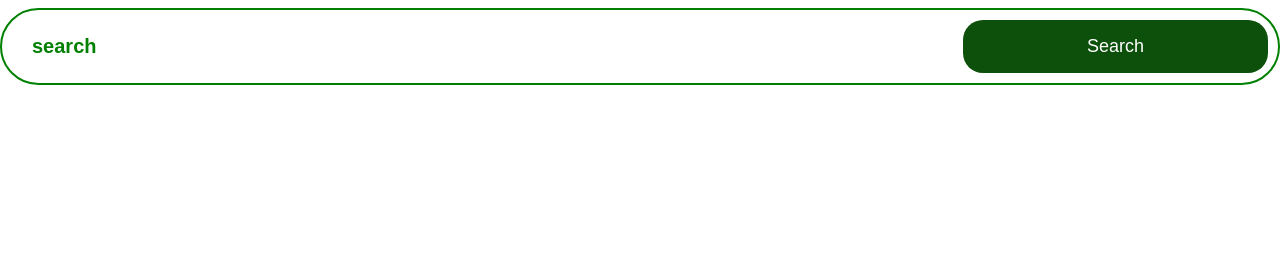
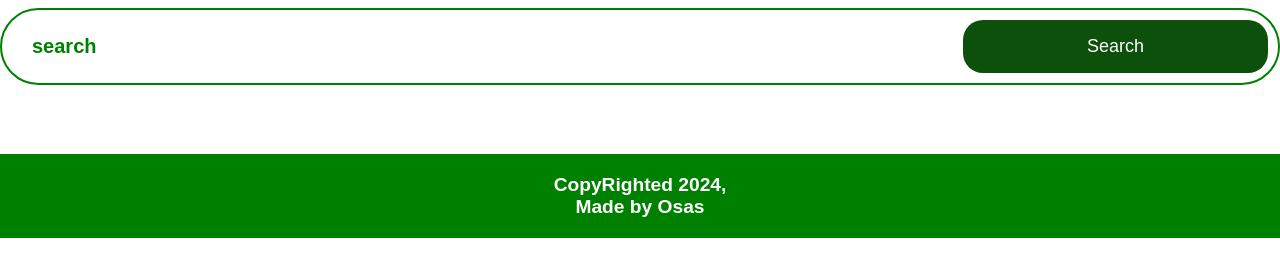
Before and after one commit to wisdomdevop/food, a plain HTML site: page index.html in a window 1280 px wide. Shown: the part 186-462 px from the top of the page. Drawn offline with Linux system fonts and the light colour scheme.

Commit message:
Update index.html

```diff
--- a/index.html
+++ b/index.html
@@ -32,9 +32,9 @@
     </div>
 
 
-       <!--- <footer class="footer">
+       <footer class="footer">
             <p align="center">CopyRighted 2024, <blockquote>Made by Osas</blockquote></p>
-        </footer>-->
+        </footer>
 
 
     <script src="food.js"></script>
```
